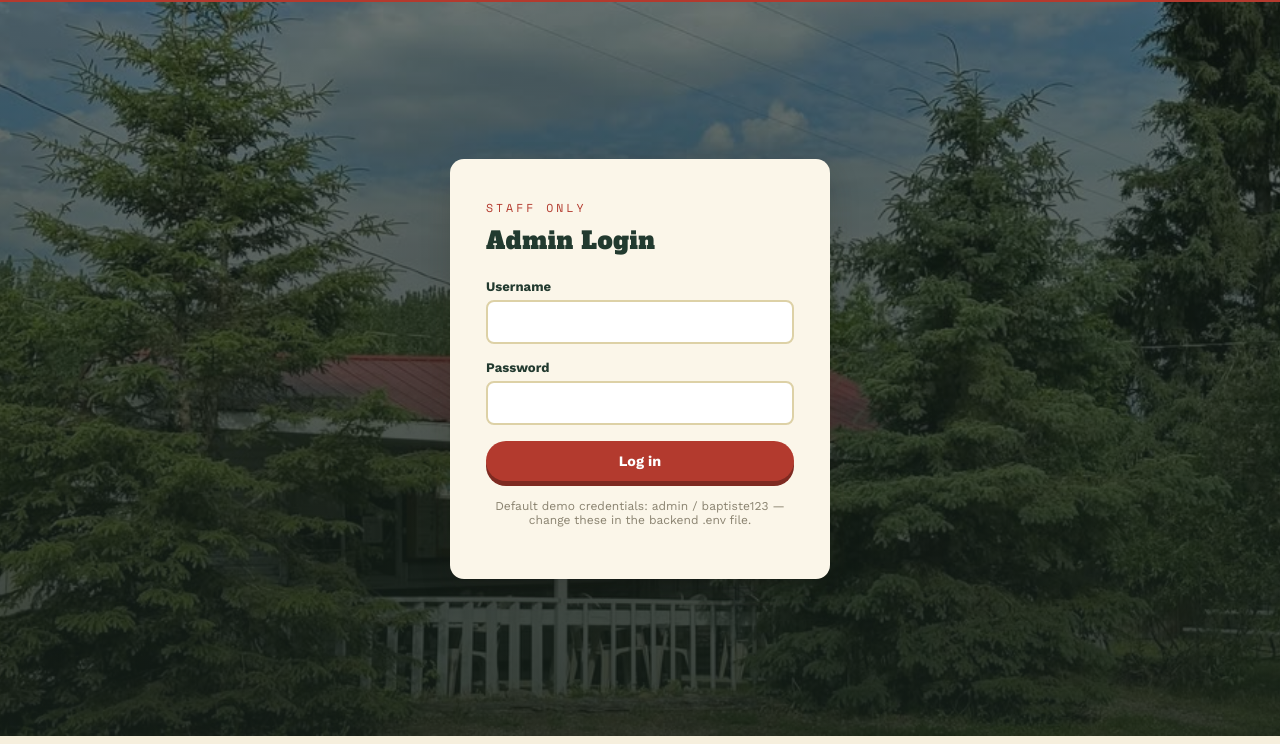
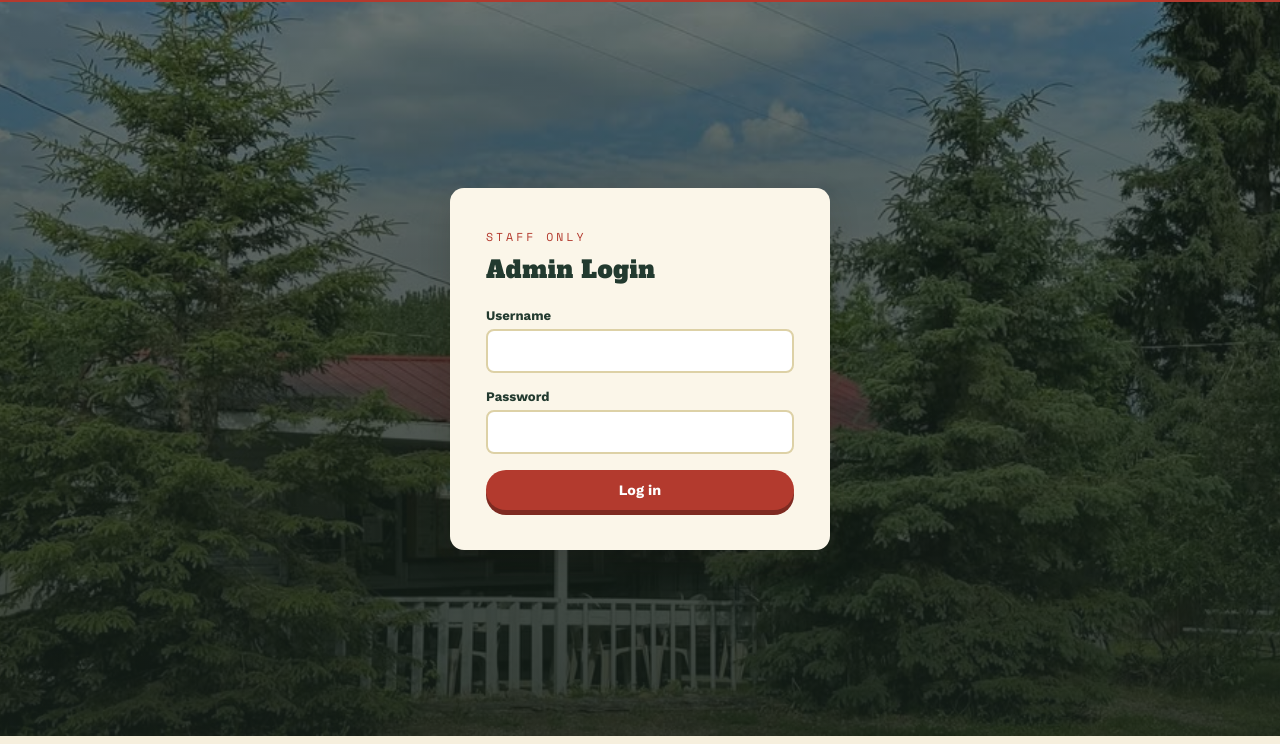
Before and after one commit to deanazpriska/baptiste-lake-burger-bar, a website: page frontend/admin.html in a window 1280 px wide. Shown: the part 56-800 px from the top of the page. Drawn offline with nearby package versions, Linux system fonts and the light colour scheme.

```diff
--- a/frontend/admin.html
+++ b/frontend/admin.html
@@ -38,7 +38,6 @@
       </div>
       <button type="submit" class="btn btn-primary">Log in</button>
     </form>
-    <p class="login-hint">Default demo credentials: admin / baptiste123 — change these in the backend .env file.</p>
   </div>
 </div>
 
```
